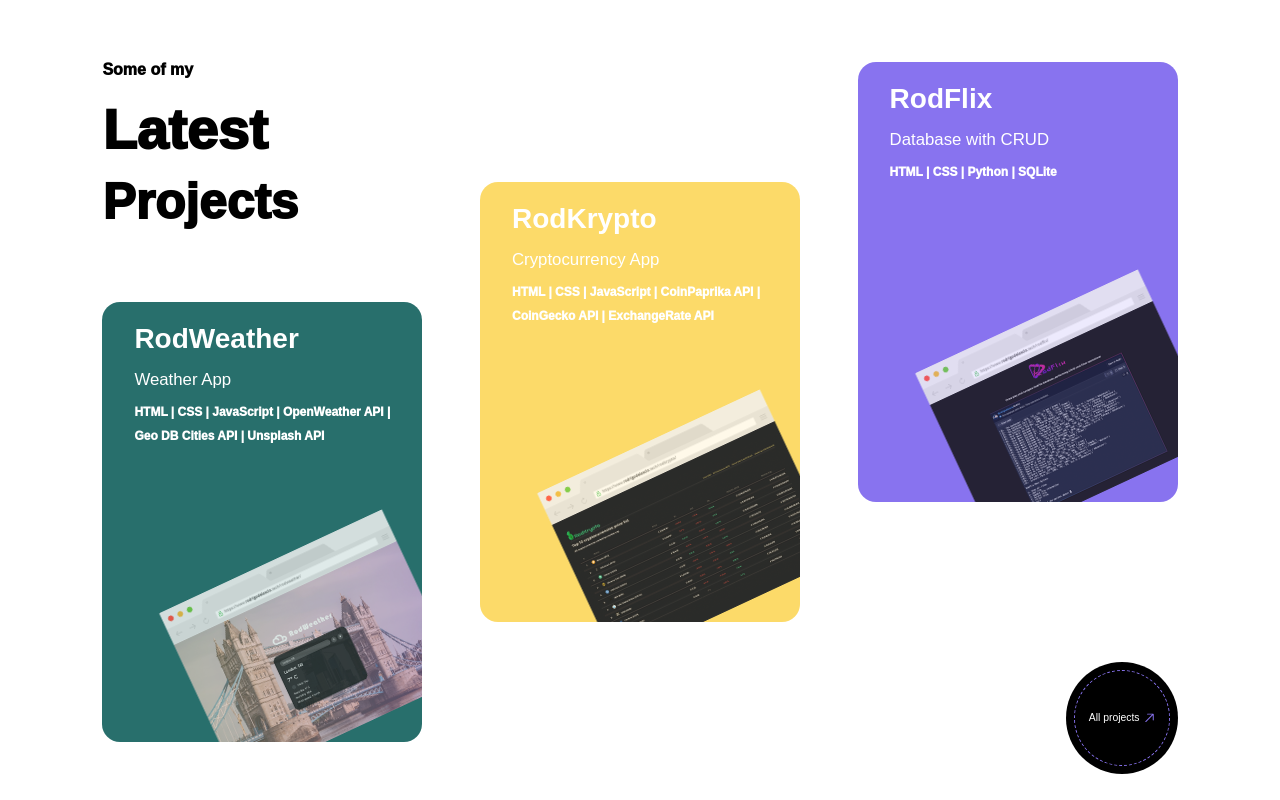
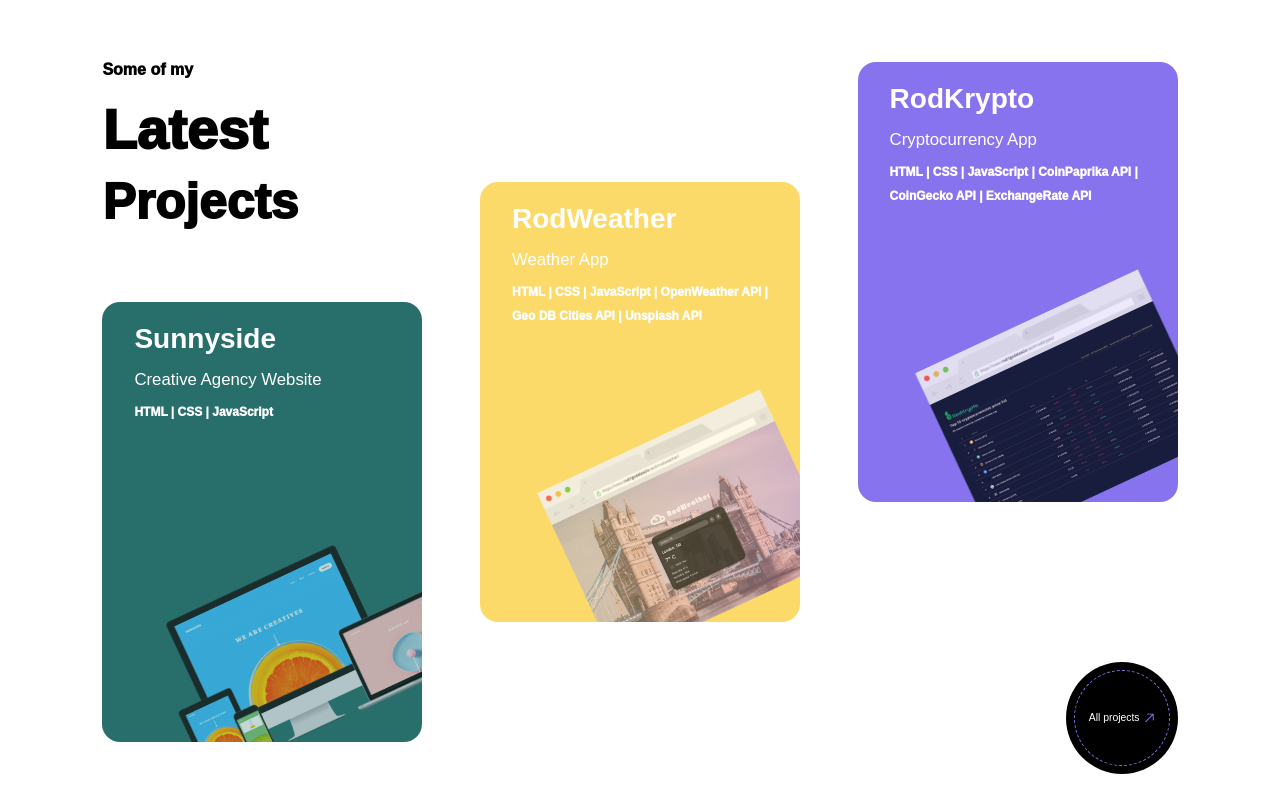
Before and after one commit to rodrigodelascio/rod-current-folio, a React (Create React App) app: page / in a window 1280 px wide. Shown: the part 1680-2480 px from the top of the page. Built offline with nearby package versions, Linux system fonts and the light colour scheme.

Commit message:
project section updated

```diff
--- a/src/components/latestProjects/LatestProjects.js
+++ b/src/components/latestProjects/LatestProjects.js
@@ -2,7 +2,7 @@ import React from "react";
 import ProjectCard from "./ProjectCard";
 import rodWeather from "./../../assets/images/rodWeatherMockup.png";
 import rodKrypto from "./../../assets/images/rodKrypto.png";
-import rodFlix from "./../../assets/images/rodFlixMockup.png";
+import sunnyside from "./../../assets/images/sunnyside-website.png";
 import styles from "./LatestProjects.module.css";
 import { GoArrowUpRight } from "react-icons/go";
 
@@ -20,6 +20,13 @@ const LatestProjects = () => {
         <div className={styles["cards-container"]}>
           <ProjectCard
             className={firstCard}
+            projectName={"Sunnyside"}
+            projectDescription={"Creative Agency Website"}
+            projectTags={"HTML | CSS | JavaScript "}
+            cardImage={<img src={sunnyside} alt="sunnyside website mockup" />}
+          />
+          <ProjectCard
+            className={secondCard}
             projectName={"RodWeather"}
             projectDescription={"Weather App"}
             projectTags={
@@ -28,20 +35,13 @@ const LatestProjects = () => {
             cardImage={<img src={rodWeather} alt="rodWeather app mockup" />}
           />
           <ProjectCard
-            className={secondCard}
+            className={thirdCard}
             projectName={"RodKrypto"}
             projectDescription={"Cryptocurrency App"}
             projectTags={
               "HTML | CSS | JavaScript | CoinPaprika API | CoinGecko API | ExchangeRate API "
             }
             cardImage={<img src={rodKrypto} alt="rodWeather app mockup" />}
-          />
-          <ProjectCard
-            className={thirdCard}
-            projectName={"RodFlix"}
-            projectDescription={"Database with CRUD"}
-            projectTags={"HTML | CSS | Python | SQLite "}
-            cardImage={<img src={rodFlix} alt="rodWeather app mockup" />}
           />
         </div>
         <div className={styles["button-container"]}>
--- a/src/components/latestProjects/LatestProjects.module.css
+++ b/src/components/latestProjects/LatestProjects.module.css
@@ -65,6 +65,11 @@
   color: #fff;
   font-size: 0.75rem;
   line-height: 1.5rem;
+}
+
+.first-card img {
+  scale: 110%;
+  opacity: 85%;
 }
 
 .first-card {
```
Also changed, not shown: src/assets/images/sunnyside-website.png (added).
